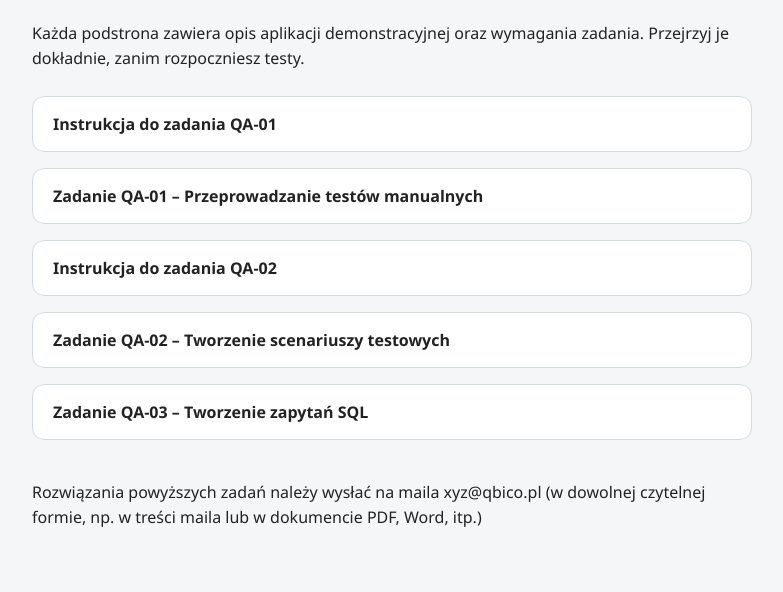
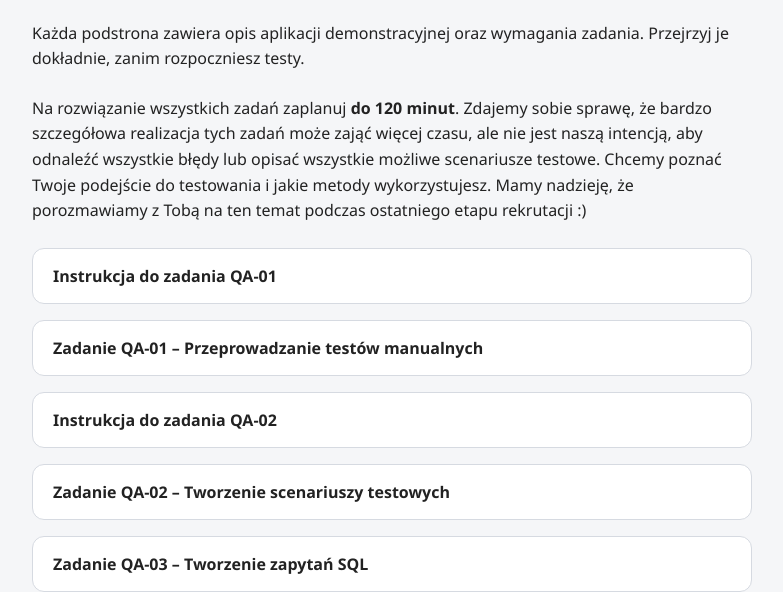
Before and after one commit to bartoszlampartqbico/recruitment-qa-tasks, a plain HTML site: page index.html in a window 1280 px wide. Shown: the part 222-814 px from the top of the page, without its empty margins (248-1031 px from the left). Drawn offline with Linux system fonts and the light colour scheme.

Commit message:
komunikaty dla kandydatów

```diff
--- a/index.html
+++ b/index.html
@@ -82,6 +82,12 @@
         Każda podstrona zawiera opis aplikacji demonstracyjnej oraz wymagania
         zadania. Przejrzyj je dokładnie, zanim rozpoczniesz testy.
       </p>
+      <p>
+        Na rozwiązanie wszystkich zadań zaplanuj <b>do 120 minut</b>.
+        Zdajemy sobie sprawę, że bardzo szczegółowa realizacja tych zadań może zająć więcej czasu, ale nie jest naszą intencją, aby odnaleźć wszystkie błędy lub opisać wszystkie możliwe scenariusze testowe.
+        Chcemy poznać Twoje podejście do testowania i jakie metody wykorzystujesz.
+        Mamy nadzieję, że porozmawiamy z Tobą na ten temat podczas ostatniego etapu rekrutacji :)
+      </p>
       <nav>
         <ul>
           <li>
@@ -102,7 +108,7 @@
         </ul>
       </nav>
       <p style="margin-top: 2.5rem">
-        Rozwiązania powyższych zadań należy wysłać na maila xyz@qbico.pl (w dowolnej czytelnej formie, np. w treści maila lub w dokumencie PDF, Word, itp.)
+        Rozwiązania powyższych zadań należy zapisać w dowolnej czytelnej formie, np. w treści maila lub w dokumencie PDF, Word, itp. i wysłać zgodnie z informacją, którą została do Ciebie wysłana w mailu z adresem URL do tych zadań.
       </p>
     </main>
     <footer class="footer">
```
Also changed, not shown: qa-01/index.html (+1 -0 lines), qa-03/index.html (+2 -2 lines), 2 other files.
